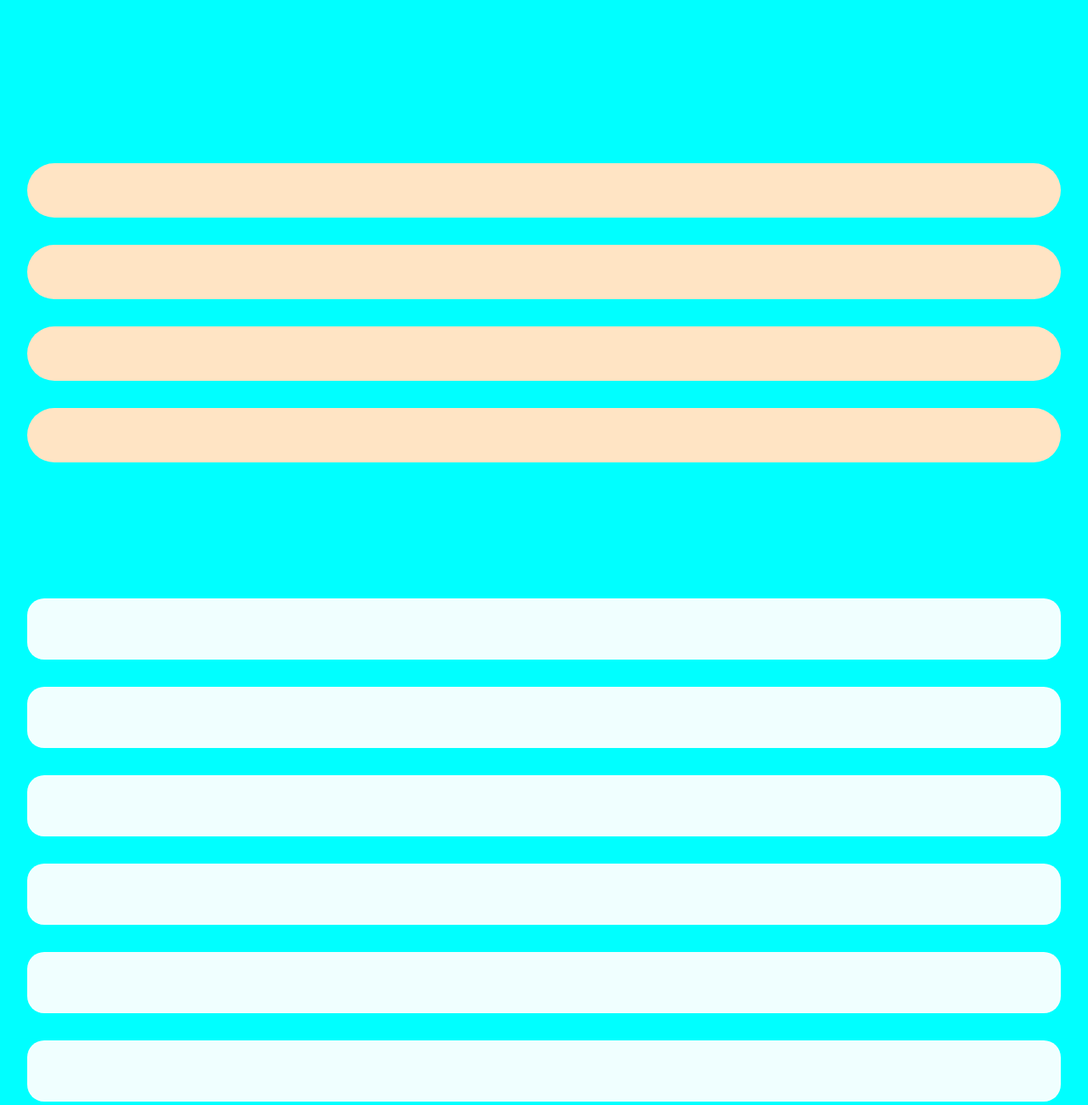
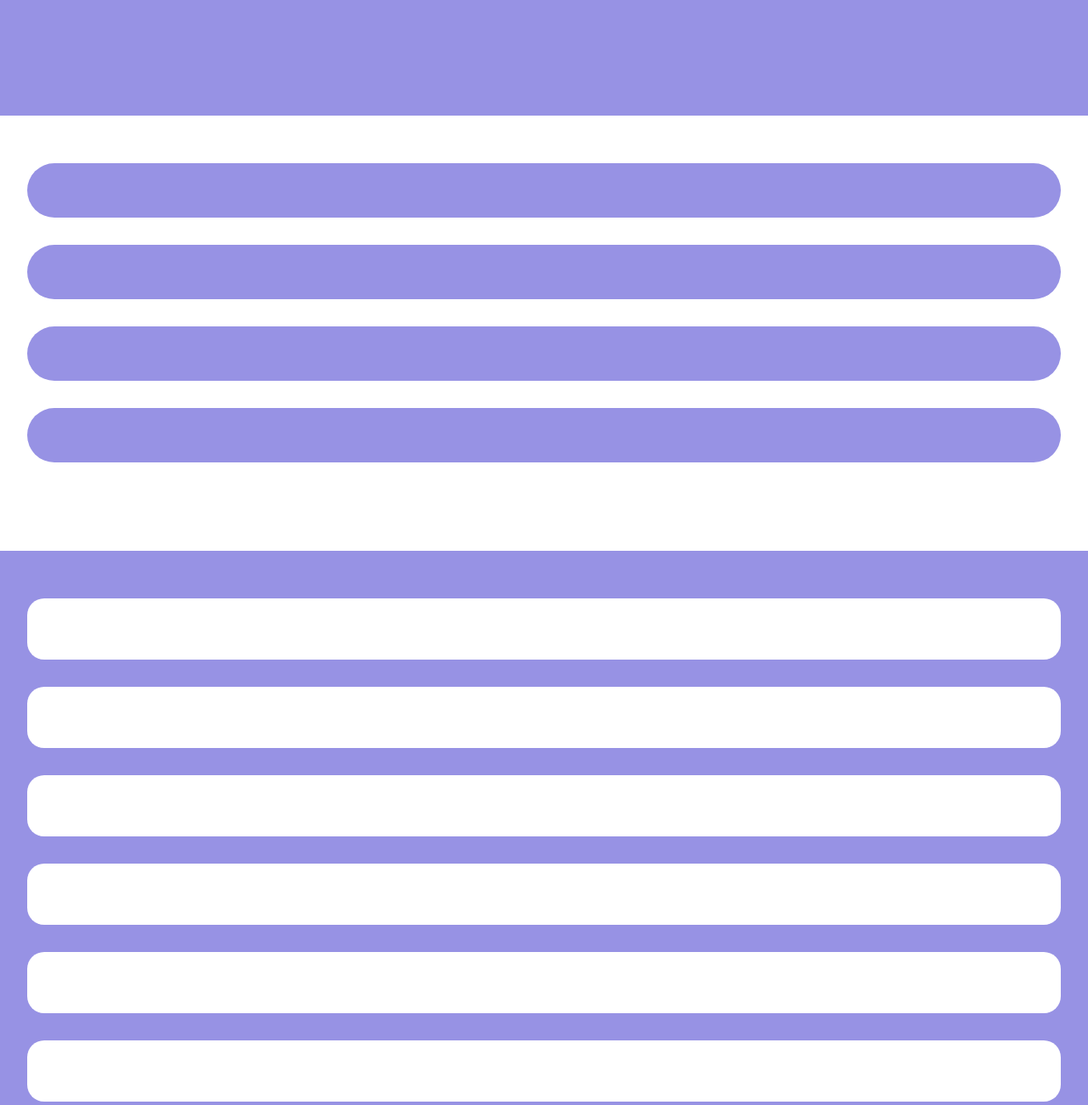
Before and after one commit to AlbertoScalia/htmlcss-responsive-layout, a plain HTML site: page index.html in a window 1280 px wide. Shown: the part 740-2040 px from the top of the page at 85% size. Drawn offline with Linux system fonts and the light colour scheme.

Commit message:
Feat (Index & CSS) : Add some colors

```diff
--- a/css/style.css
+++ b/css/style.css
@@ -11,7 +11,6 @@
 
 .container{
     padding: 3.5rem 2rem 4.5rem 2rem;
-    background-color: aqua;
 }
 
 
@@ -20,6 +19,14 @@
 /*Titles*/
 
 /*Backgrounds*/
+
+.purple{
+    background-color:  #9792E4;
+}
+
+.white{
+    background-color: #FFFFFF;
+}
 
 /*Buttons*/
 
@@ -43,7 +50,7 @@ header{
     top: 0;
     left: 0;
     z-index: 999;
-    background-color: red;
+    background-color: #0084FD;
 }
 
 nav{
@@ -57,7 +64,6 @@ nav{
 
 main{
     margin-top: 80px;
-    background-color: #00bd10;
 }
 
 
@@ -65,7 +71,7 @@ main{
 
 .box{
     width: 100%;
-    background-color:  #ff00d9;
+    background-color:  #B5DDFF;
     margin-bottom: 1.5rem;
     padding: 2.5rem 1.8rem;
 }
@@ -78,13 +84,13 @@ main{
 
 /*Planning*/
 
+
 /*Testimonials*/
 
 .testimonials{
     min-width: 294px;
     margin-bottom: 2rem;
     padding: 2rem 1.5rem 2rem 1.5rem;
-    background-color: bisque;
 }
 
 /*Features*/
@@ -92,7 +98,6 @@ main{
 .benefits{
     margin-bottom: 2rem;
     padding: 2.5rem 2rem 2rem 2rem;
-    background-color: azure;
 }
 
 /*About us*/
--- a/index.html
+++ b/index.html
@@ -56,7 +56,7 @@
         </section>
 
         <!--Planning-->
-        <section>
+        <section class="purple">
             <div class="container">
                 <div>
                     <img src="" alt="">
@@ -73,19 +73,19 @@
         <!--Testimonials-->
         <section>
             <div class="container">
-                <div class="testimonials bord-large">
+                <div class="testimonials bord-large purple">
 
                 </div>
 
-                <div class="testimonials bord-large">
+                <div class="testimonials bord-large purple">
 
                 </div>
 
-                <div class="testimonials bord-large">
+                <div class="testimonials bord-large purple">
 
                 </div>
 
-                <div class="testimonials bord-large">
+                <div class="testimonials bord-large purple">
 
                 </div>
             </div>
@@ -94,29 +94,29 @@
         </section>
 
         <!--Features-->
-        <section>
+        <section class="purple">
             <div class="container">
-                <div class="benefits bord-small">
+                <div class="benefits bord-small white">
 
                 </div>
 
-                <div class="benefits bord-small">
+                <div class="benefits bord-small white">
 
                 </div>
 
-                <div class="benefits bord-small">
+                <div class="benefits bord-small white">
 
                 </div>
 
-                <div class="benefits bord-small">
+                <div class="benefits bord-small white">
 
                 </div>
 
-                <div class="benefits bord-small">
+                <div class="benefits bord-small white">
 
                 </div>
 
-                <div class="benefits bord-small">
+                <div class="benefits bord-small white">
 
                 </div>
 
@@ -133,7 +133,7 @@
         </section>
 
         <!--Get started-->
-        <section>
+        <section class="purple">
             <div class="container">
 
             </div>
```
